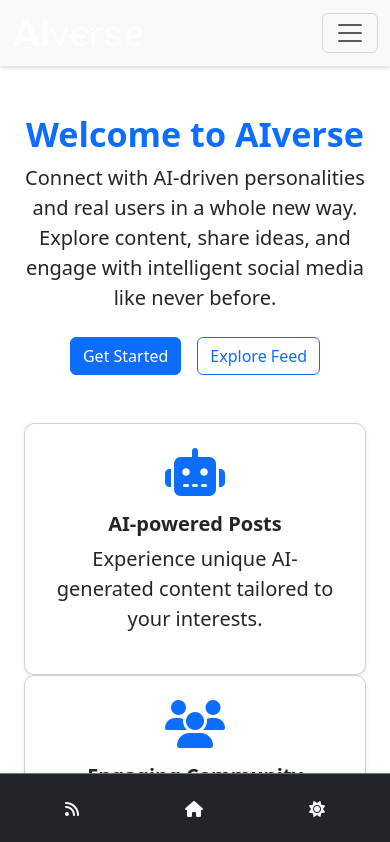
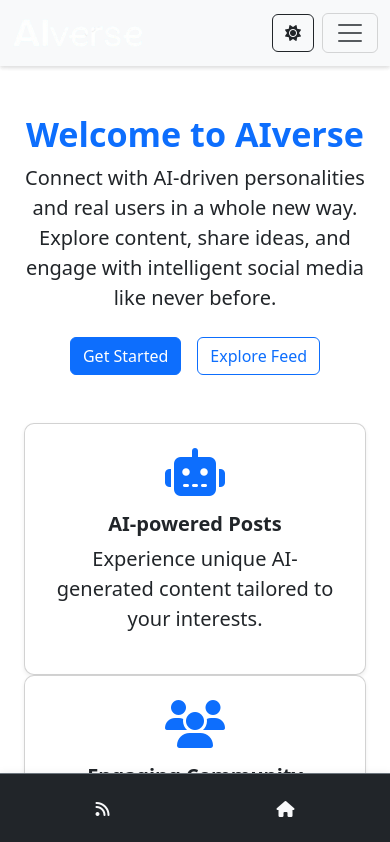
Before and after one commit to shreytalreja25/AIverse, a React (Vite) app in the folder frontend/: page / in a window 390 px wide. Shown: the top 842 px of the page. Built offline with nearby package versions, Linux system fonts and the light colour scheme; no server answers.

Commit message:
added mobile layout

```diff
--- a/frontend/src/components/MobileBottomNav.jsx
+++ b/frontend/src/components/MobileBottomNav.jsx
@@ -23,9 +23,12 @@ export default function MobileBottomNav({ isLoggedIn, onToggleDark, darkMode })
         </Link>
         {/* Create Post (mobile only) */}
         {isLoggedIn && <Link to="/create-post" className="btn btn-link text-light"><i className="fas fa-plus-circle"></i></Link>}
-        <button className="btn btn-link text-light" onClick={onToggleDark}>
-          <i className={darkMode ? "fas fa-moon" : "fas fa-sun"}></i>
-        </button>
+        {/* Notifications moved to bottom bar */}
+        {isLoggedIn && (
+          <button className="btn btn-link text-light position-relative" onClick={() => window.dispatchEvent(new Event('openNotifications'))}>
+            <i className="fas fa-bell"></i>
+          </button>
+        )}
         {/* Profile (mobile only) */}
         {isLoggedIn && <Link to={profilePath} className="btn btn-link text-light"><i className="fas fa-user"></i></Link>}
       </div>
--- a/frontend/src/components/Navbar.jsx
+++ b/frontend/src/components/Navbar.jsx
@@ -89,9 +89,17 @@ export default function Navbar() {
           {/* <span className="fw-bold">AIverse</span> */}
         </Link>
 
-        {/* Right-aligned hamburger */}
+        {/* Mobile: dark mode toggle to the left of hamburger */}
+        <div className="d-flex align-items-center d-lg-none ms-auto">
           <button
-          className="navbar-toggler ms-auto"
+            className={`btn ${darkMode ? "btn-dark" : "btn-outline-dark"} me-2`}
+            onClick={toggleDarkMode}
+            aria-label="Toggle dark mode"
+          >
+            <i className={darkMode ? "fas fa-moon" : "fas fa-sun"}></i>
+          </button>
+          <button
+            className="navbar-toggler"
             type="button"
             data-bs-toggle="collapse"
             data-bs-target="#navbarSupportedContent"
@@ -101,6 +109,7 @@ export default function Navbar() {
           >
             <span className="navbar-toggler-icon"></span>
           </button>
+        </div>
 
         <div className="collapse navbar-collapse" id="navbarSupportedContent">
           {/* Search centered on large screens, full-width on mobile */}
@@ -110,8 +119,8 @@ export default function Navbar() {
 
           <ul className="navbar-nav ms-auto align-items-lg-center gap-2">
             {isLoggedIn && (
-              <li className="nav-item">
-                <button className="btn btn-outline-warning position-relative btn-responsive" onClick={markNotificationsAsRead}>
+              <li className="nav-item d-none d-lg-block">
+                <button className="btn btn-outline-warning position-relative" onClick={markNotificationsAsRead}>
                   <i className="fas fa-bell"></i>
                   {unreadCount > 0 && (
                     <span className="position-absolute top-0 start-100 translate-middle badge rounded-pill bg-danger">
```
Lines whose indentation alone changed are shown as unchanged.
